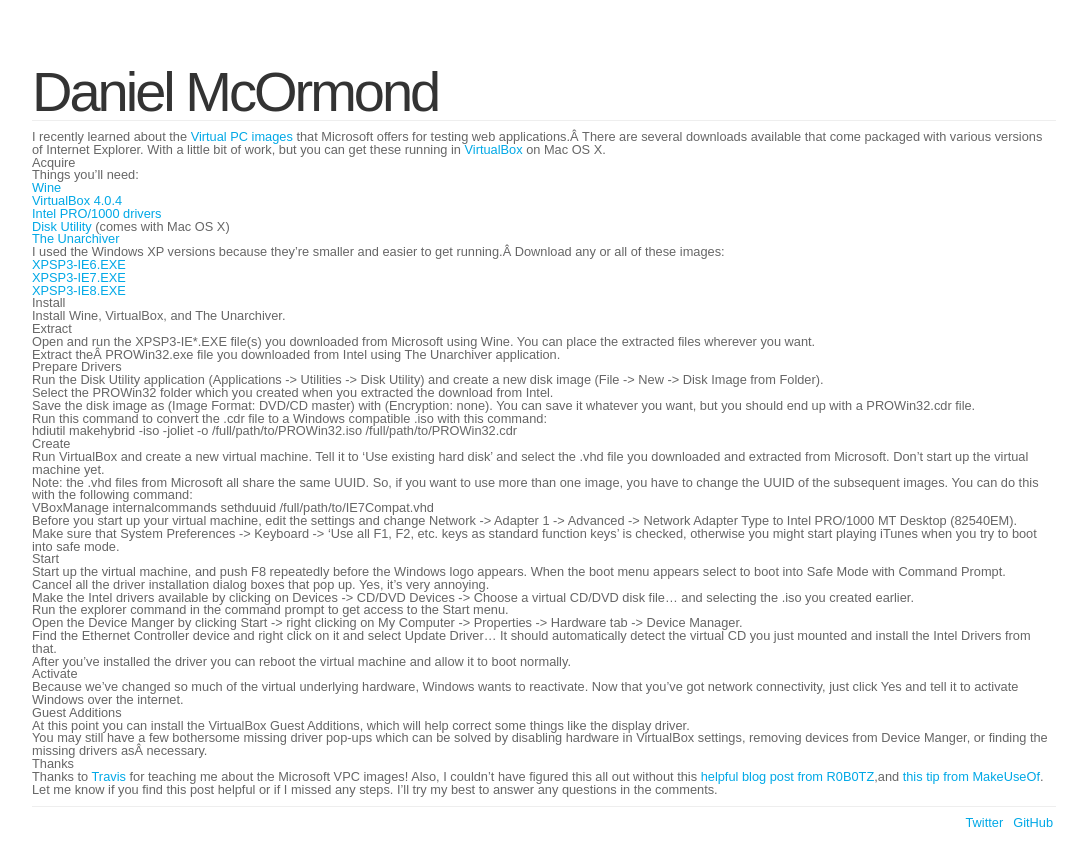
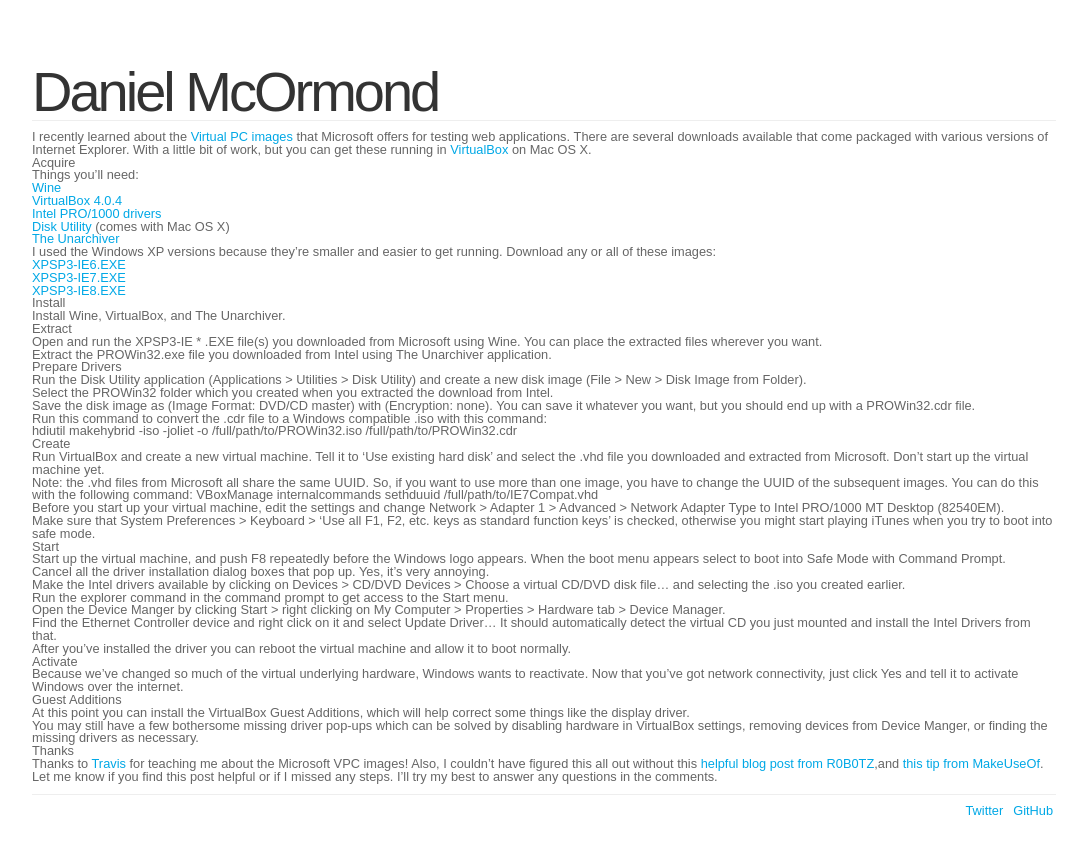
Before and after one commit to danielmcormond/danielmcormond.com, a Jekyll site: the page built from _posts/2011-02-21-how-to-use-microsoft-ie-vpc-images-with-virtualbox-on-mac-os-x.markdown, in a window 1280 px wide. Shown: the top 866 px of the page, without its empty margins (96-1183 px from the left). Built offline with Jekyll 4.4.1, drawn with Linux system fonts in a browser that asks for light colours.

Commit message:
Corrected markdown syntax in several posts

```diff
--- a/_posts/2011-02-21-how-to-use-microsoft-ie-vpc-images-with-virtualbox-on-mac-os-x.markdown
+++ b/_posts/2011-02-21-how-to-use-microsoft-ie-vpc-images-with-virtualbox-on-mac-os-x.markdown
@@ -5,68 +5,83 @@
 wordpress_url: http://danielmcormond.com/?p=580
 date: 2011-02-21 15:14:29 -05:00
 ---
-I recently learned about the <a href="http://www.microsoft.com/downloads/en/details.aspx?FamilyID=21eabb90-958f-4b64-b5f1-73d0a413c8ef&amp;displaylang=en">Virtual PC images</a> that Microsoft offers for testing web applications.Â There are several downloads available that come packaged with various versions of Internet Explorer. With a little bit of work, but you can get these running in <a href="http://www.virtualbox.org/">VirtualBox</a> on Mac OS X.
-<h1>Acquire</h1>
+
+I recently learned about the [Virtual PC images](http://www.microsoft.com/downloads/en/details.aspx?FamilyID=21eabb90-958f-4b64-b5f1-73d0a413c8ef&amp;displaylang=en) that Microsoft offers for testing web applications. There are several downloads available that come packaged with various versions of Internet Explorer. With a little bit of work, but you can get these running in [VirtualBox](http://www.virtualbox.org/) on Mac OS X.
+
+# Acquire
+
 Things you'll need:
-<ul>
-	<li><a href="http://www.winehq.org/download/">Wine</a></li>
-	<li><a href="http://www.virtualbox.org/wiki/Downloads">VirtualBox 4.0.4</a></li>
-	<li><a href="http://downloadcenter.intel.com/confirm.aspx?httpDown=http://downloadmirror.intel.com/18717/eng/PROWin32.exe&amp;lang=eng&amp;Dwnldid=18717&amp;ProductID=871">Intel PRO/1000 drivers</a></li>
-	<li><a href="http://en.wikipedia.org/wiki/Disk_Utility">Disk Utility</a> (comes with Mac OS X)</li>
-	<li><a href="http://wakaba.c3.cx/s/apps/unarchiver.html">The Unarchiver</a></li>
-</ul>
-I used the Windows XP versions because they're smaller and easier to get running.Â Download any or all of these images:
-<div id="_mcePaste">
-<ul>
-	<li><a href="http://www.microsoft.com/downloads/info.aspx?na=46&amp;SrcFamilyId=21EABB90-958F-4B64-B5F1-73D0A413C8EF&amp;SrcDisplayLang=en&amp;u=http%3a%2f%2fdownload.microsoft.com%2fdownload%2fB%2f7%2f2%2fB72085AE-0F04-4C6F-9182-BF1EE90F5273%2fXPSP3-IE6.EXE">XPSP3-IE6.EXE</a></li>
-	<li><a href="http://www.microsoft.com/downloads/info.aspx?na=46&amp;SrcFamilyId=21EABB90-958F-4B64-B5F1-73D0A413C8EF&amp;SrcDisplayLang=en&amp;u=http%3a%2f%2fdownload.microsoft.com%2fdownload%2fB%2f7%2f2%2fB72085AE-0F04-4C6F-9182-BF1EE90F5273%2fXPSP3-IE7.EXE">XPSP3-IE7.EXE</a></li>
-	<li><a href="http://www.microsoft.com/downloads/info.aspx?na=46&amp;SrcFamilyId=21EABB90-958F-4B64-B5F1-73D0A413C8EF&amp;SrcDisplayLang=en&amp;u=http%3a%2f%2fdownload.microsoft.com%2fdownload%2fB%2f7%2f2%2fB72085AE-0F04-4C6F-9182-BF1EE90F5273%2fXPSP3-IE8.EXE">XPSP3-IE8.EXE</a></li>
-</ul>
-</div>
-<h1>Install</h1>
+* [Wine](http://www.winehq.org/download/)
+* [VirtualBox 4.0.4](http://www.virtualbox.org/wiki/Downloads)
+* [Intel PRO/1000 drivers](http://downloadcenter.intel.com/confirm.aspx?httpDown=http://downloadmirror.intel.com/18717/eng/PROWin32.exe&amp;lang=eng&amp;Dwnldid=18717&amp;ProductID=871)
+* [Disk Utility](http://en.wikipedia.org/wiki/Disk_Utility) (comes with Mac OS X)
+* [The Unarchiver](http://wakaba.c3.cx/s/apps/unarchiver.html)
+
+I used the Windows XP versions because they're smaller and easier to get running. Download any or all of these images:
+
+* [XPSP3-IE6.EXE](http://www.microsoft.com/downloads/info.aspx?na=46&amp;SrcFamilyId=21EABB90-958F-4B64-B5F1-73D0A413C8EF&amp;SrcDisplayLang=en&amp;u=http%3a%2f%2fdownload.microsoft.com%2fdownload%2fB%2f7%2f2%2fB72085AE-0F04-4C6F-9182-BF1EE90F5273%2fXPSP3-IE6.EXE)
+* [XPSP3-IE7.EXE](http://www.microsoft.com/downloads/info.aspx?na=46&amp;SrcFamilyId=21EABB90-958F-4B64-B5F1-73D0A413C8EF&amp;SrcDisplayLang=en&amp;u=http%3a%2f%2fdownload.microsoft.com%2fdownload%2fB%2f7%2f2%2fB72085AE-0F04-4C6F-9182-BF1EE90F5273%2fXPSP3-IE7.EXE)
+* [XPSP3-IE8.EXE](http://www.microsoft.com/downloads/info.aspx?na=46&amp;SrcFamilyId=21EABB90-958F-4B64-B5F1-73D0A413C8EF&amp;SrcDisplayLang=en&amp;u=http%3a%2f%2fdownload.microsoft.com%2fdownload%2fB%2f7%2f2%2fB72085AE-0F04-4C6F-9182-BF1EE90F5273%2fXPSP3-IE8.EXE)
+
+# Install
+
 Install Wine, VirtualBox, and The Unarchiver.
-<h1>Extract</h1>
-Open and run the XPSP3-IE*.EXE file(s) you downloaded from Microsoft using Wine. You can place the extracted files wherever you want.
 
-Extract theÂ PROWin32.exe file you downloaded from Intel using The Unarchiver application.
-<h1>Prepare Drivers</h1>
-Run the Disk Utility application (Applications -&gt; Utilities -&gt; Disk Utility) and create a new disk image (File -&gt; New -&gt; Disk Image from Folder).
+# Extract
+
+Open and run the XPSP3-IE * .EXE file(s) you downloaded from Microsoft using Wine. You can place the extracted files wherever you want.
+
+Extract the PROWin32.exe file you downloaded from Intel using The Unarchiver application.
+
+# Prepare Drivers
+
+Run the Disk Utility application (Applications > Utilities > Disk Utility) and create a new disk image (File > New > Disk Image from Folder).
 
 Select the PROWin32 folder which you created when you extracted the download from Intel.
 
 Save the disk image as (Image Format: DVD/CD master) with (Encryption: none). You can save it whatever you want, but you should end up with a PROWin32.cdr file.
 
 Run this command to convert the .cdr file to a Windows compatible .iso with this command:
-<pre>hdiutil makehybrid -iso -joliet -o /full/path/to/PROWin32.iso /full/path/to/PROWin32.cdr</pre>
-<h1>Create</h1>
-Run VirtualBox and create a new virtual machine. Tell it to 'Use existing hard disk' and select the .vhd file you downloaded and extracted from Microsoft. <strong>Don't start up the virtual machine yet</strong>.
-<blockquote>Note: the .vhd files from Microsoft all share the same UUID. So, if you want to use more than one image, you have to change the UUID of the subsequent images. You can do this with the following command:
-<pre>VBoxManage internalcommands sethduuid /full/path/to/IE7Compat.vhd</pre>
-</blockquote>
-Before you start up your virtual machine, edit the settings and change Network -&gt; Adapter 1 -&gt; Advanced -&gt; Network Adapter Type to <em>Intel PRO/1000 MT Desktop (82540EM)</em>.
 
-Make sure that System Preferences -&gt; Keyboard -&gt; 'Use all F1, F2, etc. keys as standard function keys' is checked, otherwise you might start playing iTunes when you try to boot into safe mode.
-<h1>Start</h1>
+`hdiutil makehybrid -iso -joliet -o /full/path/to/PROWin32.iso /full/path/to/PROWin32.cdr`
+
+# Create
+
+Run VirtualBox and create a new virtual machine. Tell it to 'Use existing hard disk' and select the .vhd file you downloaded and extracted from Microsoft. *Don't start up the virtual machine yet*.
+
+> Note: the .vhd files from Microsoft all share the same UUID. So, if you want to use more than one image, you have to change the UUID of the subsequent images. You can do this with the following command:
+> `VBoxManage internalcommands sethduuid /full/path/to/IE7Compat.vhd`
+
+Before you start up your virtual machine, edit the settings and change Network > Adapter 1 > Advanced > Network Adapter Type to *Intel PRO/1000 MT Desktop (82540EM)*.
+
+Make sure that System Preferences > Keyboard > 'Use all F1, F2, etc. keys as standard function keys' is checked, otherwise you might start playing iTunes when you try to boot into safe mode.
+# Start
 Start up the virtual machine, and push F8 repeatedly before the Windows logo appears. When the boot menu appears select to boot into Safe Mode with Command Prompt.
 
 Cancel all the driver installation dialog boxes that pop up. Yes, it's very annoying.
 
-Make the Intel drivers available by clicking on Devices -&gt; CD/DVD Devices -&gt; Choose a virtual CD/DVD disk file... and selecting the .iso you created earlier.
+Make the Intel drivers available by clicking on Devices > CD/DVD Devices > Choose a virtual CD/DVD disk file... and selecting the .iso you created earlier.
 
-Run the <strong>explorer</strong> command in the command prompt to get access to the Start menu.
+Run the *explorer* command in the command prompt to get access to the Start menu.
 
-Open the Device Manger by clicking Start -&gt; right clicking on My Computer -&gt; Properties -&gt; Hardware tab -&gt; Device Manager.
+Open the Device Manger by clicking Start > right clicking on My Computer > Properties > Hardware tab > Device Manager.
 
 Find the Ethernet Controller device and right click on it and select Update Driver... It should automatically detect the virtual CD you just mounted and install the Intel Drivers from that.
 
 After you've installed the driver you can reboot the virtual machine and allow it to boot normally.
-<h1>Activate</h1>
+
+# Activate
+
 Because we've changed so much of the virtual underlying hardware, Windows wants to reactivate. Now that you've got network connectivity, just click Yes and tell it to activate Windows over the internet.
-<h1>Guest Additions</h1>
+
+# Guest Additions
+
 At this point you can install the VirtualBox Guest Additions, which will help correct some things like the display driver.
 
-You may still have a few bothersome missing driver pop-ups which can be solved by disabling hardware in VirtualBox settings, removing devices from Device Manger, or finding the missing drivers asÂ necessary.
-<h1>Thanks</h1>
-Thanks to <a href="http://twitter.com/travis">Travis</a> for teaching me about the Microsoft VPC images! Also, I couldn't have figured this all out without this <a href="http://r0b0tz.com/2011/02/using-microsofts-ie6-ie7-ie8-vhd-virtual-pc-images-with-virtualbox/">helpful blog post from R0B0TZ</a>,and <a href="http://www.makeuseof.com/tag/how-to-create-windows-compatible-iso-disc-images-in-mac-os-x/">this tip from MakeUseOf</a>.
+You may still have a few bothersome missing driver pop-ups which can be solved by disabling hardware in VirtualBox settings, removing devices from Device Manger, or finding the missing drivers as necessary.
+
+# Thanks
+
+Thanks to [Travis](http://twitter.com/travis) for teaching me about the Microsoft VPC images! Also, I couldn't have figured this all out without this [helpful blog post from R0B0TZ](http://r0b0tz.com/2011/02/using-microsofts-ie6-ie7-ie8-vhd-virtual-pc-images-with-virtualbox/),and [this tip from MakeUseOf](http://www.makeuseof.com/tag/how-to-create-windows-compatible-iso-disc-images-in-mac-os-x/).
 
 Let me know if you find this post helpful or if I missed any steps. I'll try my best to answer any questions in the comments.
```
Also changed, not shown: _posts/2008-11-25-how-to-embed-widescreen-youtube-video.markdown (deleted, +0 -36 lines), _posts/2008-12-15-how-to-fix-mac-software-update-stuck-on-configuring-install.markdown (+4 -3 lines), _posts/2010-07-16-postmark-cakephp-component.markdown (+29 -20 lines), _posts/2010-12-20-how-to-use-mongodb-and-php-5-3-on-dreamhost.markdown (+17 -17 lines), _posts/2011-03-16-php-memory_limit-and-openx-dreamhost-one-click-install.markdown (+5 -4 lines).
